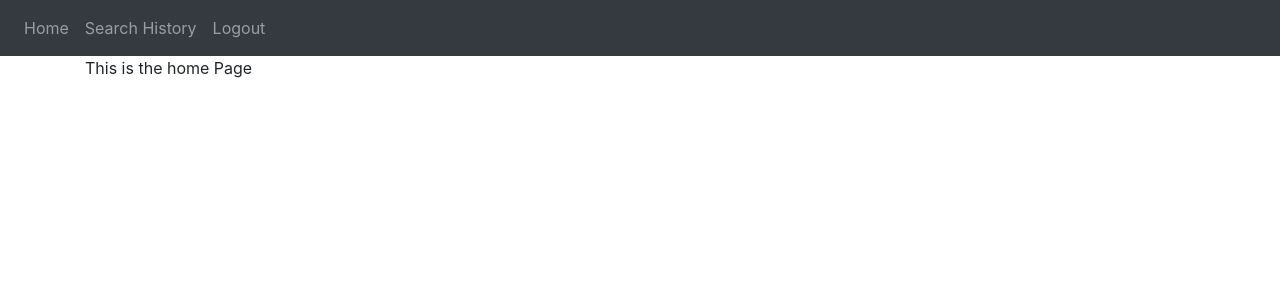
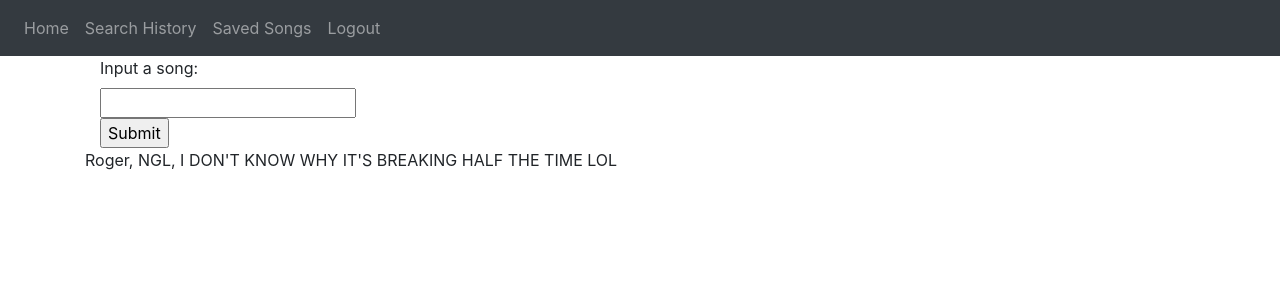
Before and after one commit to zhoujacob/SongRec, a Flask app: page / in a window 1280 px wide. Shown: the top 300 px of the page. Run offline with Flask 3, Linux system fonts and the light colour scheme; the visitor is signed in with stand-in values (Sample User, id 1); parts of the project's set-up code (start-up, migrations or seed data) failed here and were passed over; some libraries are stand-ins or nearby versions.

Commit message:
Song Submit button on home page html done - need css and functionality

```diff
--- a/app/auth.py
+++ b/app/auth.py
@@ -6,6 +6,7 @@ from flask_login import login_user, logout_user, login_required, current_user
 
 auth = Blueprint("auth", __name__)
 
+@auth.route("/")
 @auth.route("/login", methods=["GET", "POST"])
 def login():
     if request.method == "POST":
--- a/app/templates/base.html
+++ b/app/templates/base.html
@@ -30,7 +30,8 @@
         <div class="navbar-nav">
           {% if user.is_authenticated %}
           <a class="nav-item nav-link" id="home" href="/home">Home</a>
-          <a class="nav-item nav-link" id="history" href="/search_history">Search History</a>
+          <a class="nav-item nav-link" id="history" href="/history">Search History</a>
+          <a class="nav-item nav-link" id="saved" href="/saved">Saved Songs</a>
           <a class="nav-item nav-link" id="logout" href="/logout">Logout</a>
           {% else %}
           <a class="nav-item nav-link" id="login" href="/login">Login</a>
--- a/app/templates/home.html
+++ b/app/templates/home.html
@@ -1,5 +1,17 @@
 {% extends "base.html" %}
 {% block title %} Home Page {% endblock %}
 {% block content %}
-    <p> This is the home Page</p>
+    <div class = "search">
+        <div class = "col-md-8">
+            <form>
+                <label for= "search-bar"> Input a song: </label><br>
+                <input type = "text" id = "search-bar" name = "search-bar"><br>
+                <input type= "submit" value = "Submit">
+            </form>
+            {% if song %}
+            <p>You searched for: {{ song }}</p>
+            {% endif %}
+        </div>
+    </div>
+    <p> Roger, NGL, I DON'T KNOW WHY IT'S BREAKING HALF THE TIME LOL</p>
 {% endblock %}
--- a/app/views.py
+++ b/app/views.py
@@ -1,5 +1,4 @@
-import psycopg2
-from flask import Blueprint, render_template, request, redirect, url_for
+from flask import Blueprint, render_template, request, flash, redirect, url_for
 from flask_login import login_required, current_user
 
 views = Blueprint("views", __name__)
@@ -9,6 +8,10 @@ views = Blueprint("views", __name__)
 @views.route("/home")
 @login_required
 def home():
+    # if request.method == 'POST':
+    #     song = request.form['search-bar']
+    #     flash('Enter.', category='success')
+    #     return render_template('index.html',song = song)
     return render_template("home.html", user = current_user)
 
 @views.route("/<username>")
@@ -19,9 +22,9 @@ def show_user_profile(username):
 @views.route("/history")
 @login_required
 def search_history():
-    return render_template("search_history.html")
+    return render_template("search_history.html", user = current_user)
 
 @views.route("/saved")
 @login_required
 def saved_songs():
-    return render_template("saved.html")
+    return render_template("saved.html", user = current_user)
```
Also changed, not shown: app/templates/all_users.html (deleted, +0 -10 lines), main.py (line endings or trailing spaces).
